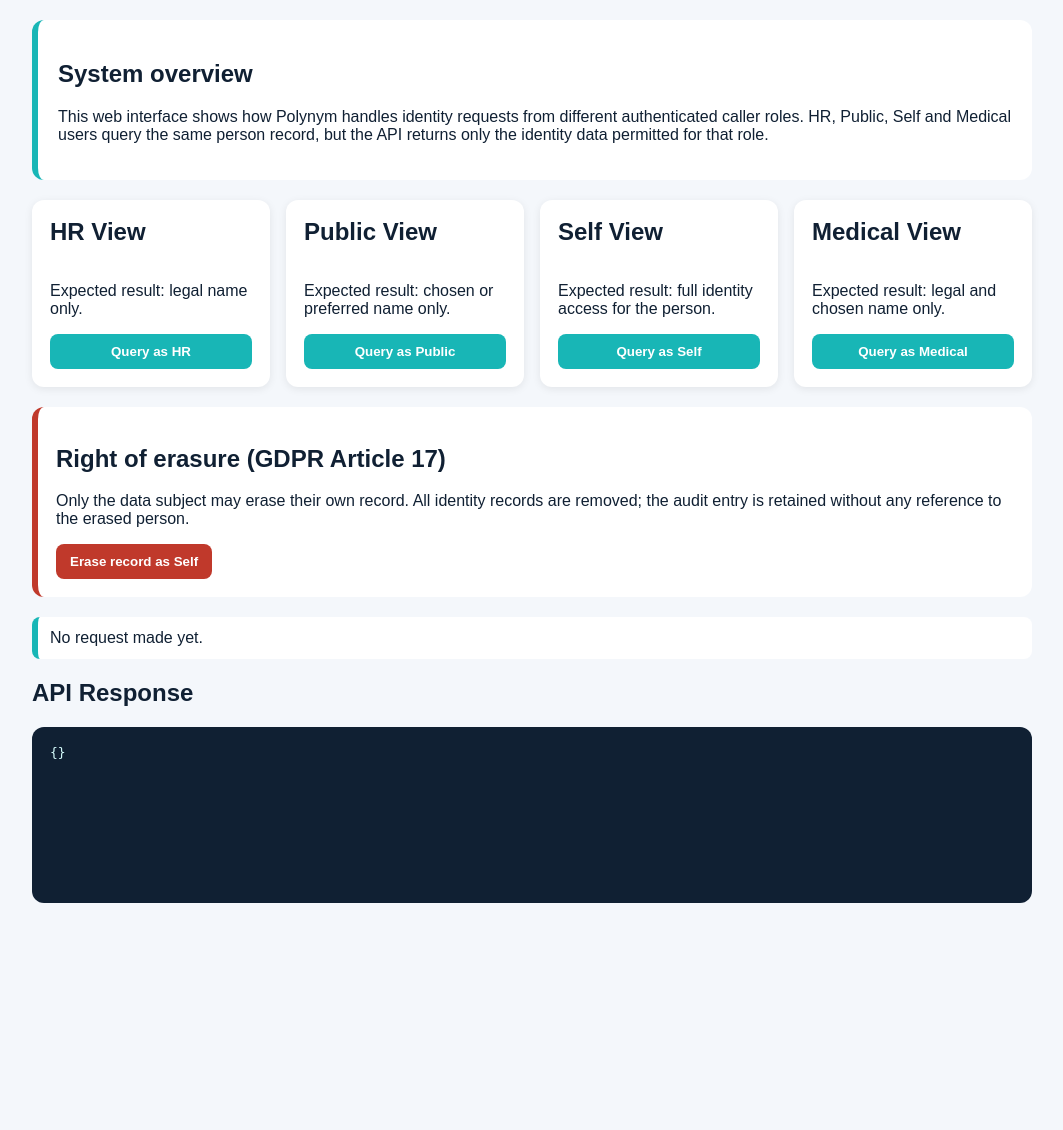
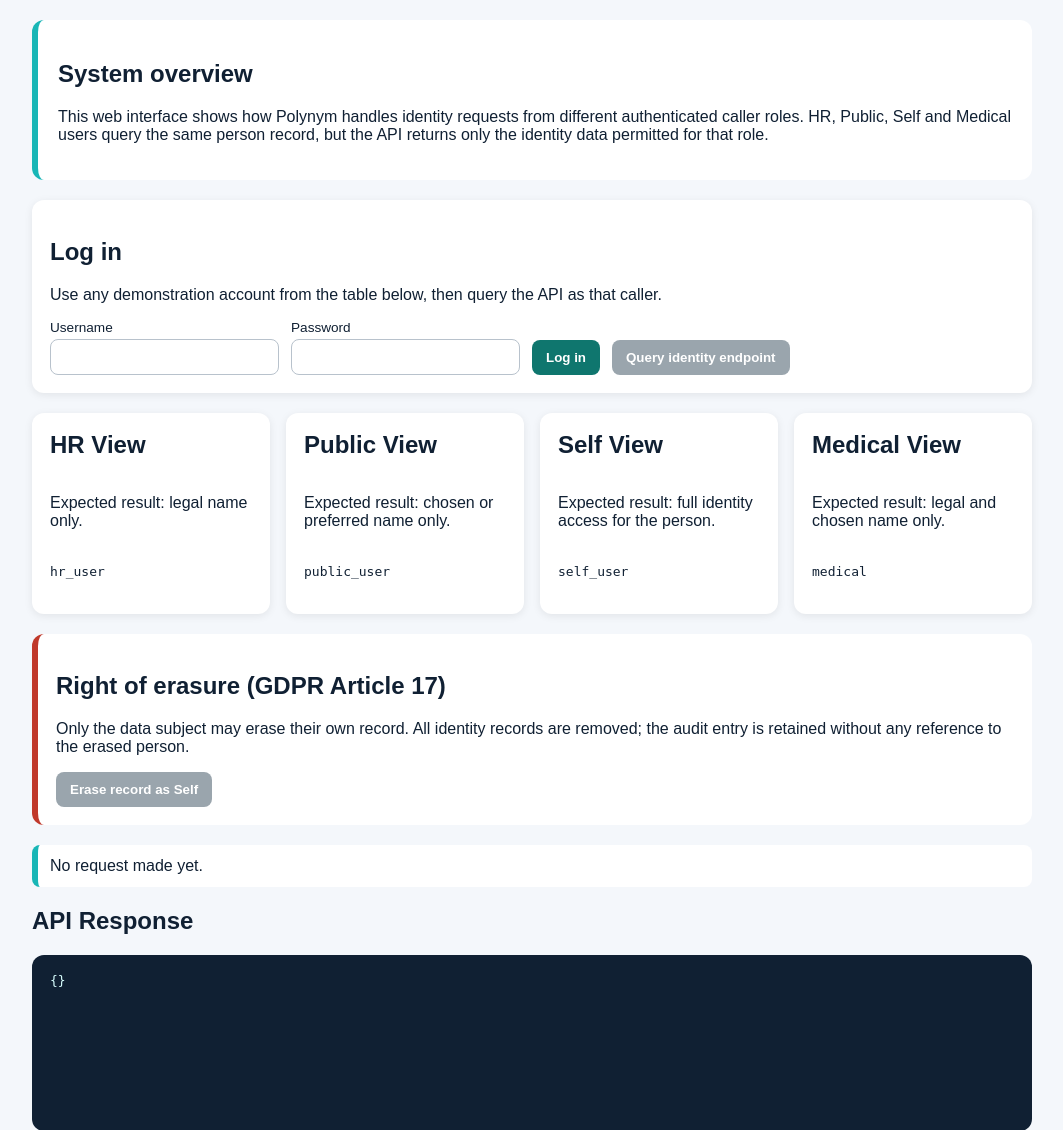
Before and after one commit to polynym/polynym-api, a Django app: page /demo/ in a window 1280 px wide. Shown: the part 192-1322 px from the top of the page, without its empty margins (108-1171 px from the left). Before the commit the page ends 1095 px from the top, so only its background shows below. Run offline with Django 5.2, Linux system fonts and the light colour scheme.

Commit message:
Replace hardcoded demo credentials with a login form; accessibility pass

```diff
--- a/identity/templates/identity/demo.html
+++ b/identity/templates/identity/demo.html
@@ -3,7 +3,7 @@
   <head>
     <meta charset="UTF-8" />
     <meta name="viewport" content="width=device-width, initial-scale=1" />
-    <title>Polynym Identity Management API</title>
+    <title>Polynym</title>
     <style>
       body {
         font-family: Arial, sans-serif;
@@ -59,7 +59,7 @@
       }
 
       button {
-        background: #18b6b6;
+        background: #0f766e;
         border: none;
         color: white;
         padding: 10px 14px;
@@ -69,15 +69,54 @@
       }
 
       button:hover {
-        background: #0f8f8f;
+        background: #0c5f59;
       }
 
       button.danger {
-        background: #c0392b;
+        background: #b02a1d;
       }
 
       button.danger:hover {
-        background: #96281b;
+        background: #8e2117;
+      }
+
+      button:focus-visible,
+      input:focus-visible {
+        outline: 3px solid #0f2b46;
+        outline-offset: 2px;
+      }
+
+      button:disabled {
+        background: #9aa5ad;
+        cursor: not-allowed;
+      }
+
+      .login {
+        background: white;
+        border-radius: 12px;
+        padding: 18px;
+        margin-bottom: 20px;
+        box-shadow: 0 2px 8px rgba(0, 0, 0, 0.08);
+      }
+
+      .login form {
+        display: flex;
+        gap: 12px;
+        flex-wrap: wrap;
+        align-items: end;
+      }
+
+      .login label {
+        display: block;
+        font-size: 0.85rem;
+        margin-bottom: 4px;
+      }
+
+      .login input {
+        padding: 8px 10px;
+        border: 1px solid #b8c2cc;
+        border-radius: 8px;
+        font-size: 1rem;
       }
 
       .erasure {
@@ -126,37 +165,63 @@
         </p>
       </section>
 
+      <section class="login">
+        <h2>Log in</h2>
+        <p>
+          Use any demonstration account from the table below, then query the API
+          as that caller.
+        </p>
+        <form id="login-form">
+          <div>
+            <label for="username">Username</label>
+            <input
+              id="username"
+              name="username"
+              type="text"
+              autocomplete="username"
+              required
+            />
+          </div>
+          <div>
+            <label for="password">Password</label>
+            <input
+              id="password"
+              name="password"
+              type="password"
+              autocomplete="current-password"
+              required
+            />
+          </div>
+          <button type="submit">Log in</button>
+          <button type="button" id="query-btn" disabled>
+            Query identity endpoint
+          </button>
+        </form>
+      </section>
+
       <section class="cards">
         <div class="card">
           <h2>HR View</h2>
           <p>Expected result: legal name only.</p>
-          <button onclick="loginAndFetch('hr_user', 'testpass123')">
-            Query as HR
-          </button>
+          <p><code>hr_user</code></p>
         </div>
 
         <div class="card">
           <h2>Public View</h2>
           <p>Expected result: chosen or preferred name only.</p>
-          <button onclick="loginAndFetch('public_user', 'testpass123')">
-            Query as Public
-          </button>
+          <p><code>public_user</code></p>
         </div>
 
         <div class="card">
           <h2>Self View</h2>
           <p>Expected result: full identity access for the person.</p>
-          <button onclick="loginAndFetch('zoe_self', 'testpass123')">
-            Query as Self
-          </button>
+          <p><code>self_user</code></p>
         </div>
 
         <div class="card">
           <h2>Medical View</h2>
           <p>Expected result: legal and chosen name only.</p>
-          <button onclick="loginAndFetch('medical_user', 'testpass123')">
-            Query as Medical
-          </button>
+          <p><code>medical</code></p>
         </div>
       </section>
 
@@ -167,69 +232,91 @@
           are removed; the audit entry is retained without any reference to the
           erased person.
         </p>
-        <button class="danger" onclick="eraseRecord()">
+        <button class="danger" id="erase-btn" disabled>
           Erase record as Self
         </button>
       </section>
 
-      <section class="status" id="status">No request made yet.</section>
+      <section class="status" id="status" role="status" aria-live="polite">
+        No request made yet.
+      </section>
 
       <h2>API Response</h2>
       <pre id="output">{}</pre>
     </main>
 
     <script>
-      async function loginAndFetch(username, password) {
-        const status = document.getElementById("status");
-        const output = document.getElementById("output");
+      // The access token is held in memory only, never in localStorage,
+      // so it does not outlive the page.
+      let accessToken = null;
+      let currentUser = null;
 
-        status.textContent = "Logging in as " + username + "...";
-        output.textContent = "{}";
+      const statusEl = document.getElementById("status");
+      const outputEl = document.getElementById("output");
+      const queryBtn = document.getElementById("query-btn");
+      const eraseBtn = document.getElementById("erase-btn");
+
+      document
+        .getElementById("login-form")
+        .addEventListener("submit", async (event) => {
+          event.preventDefault();
+
+          const username = document.getElementById("username").value.trim();
+          const password = document.getElementById("password").value;
+
+          statusEl.textContent = "Logging in as " + username + "...";
+          outputEl.textContent = "{}";
 
           try {
-          const tokenResponse = await fetch("/api/token/", {
+            const response = await fetch("/api/token/", {
               method: "POST",
-            headers: {
-              "Content-Type": "application/json",
-            },
-            body: JSON.stringify({
-              username: username,
-              password: password,
-            }),
+              headers: { "Content-Type": "application/json" },
+              body: JSON.stringify({ username, password }),
             });
 
-          if (!tokenResponse.ok) {
-            throw new Error("Token request failed: " + tokenResponse.status);
+            if (!response.ok) {
+              throw new Error("Login failed: HTTP " + response.status);
             }
 
-          const tokenData = await tokenResponse.json();
-          const accessToken = tokenData.access;
+            const data = await response.json();
+            accessToken = data.access;
+            currentUser = username;
 
-          status.textContent = "Token received. Querying identity endpoint...";
+            queryBtn.disabled = false;
+            eraseBtn.disabled = false;
 
-          const identityResponse = await fetch("/api/persons/1/identity/", {
-            method: "GET",
-            headers: {
-              Authorization: "Bearer " + accessToken,
-            },
+            statusEl.textContent =
+              "Logged in as " + username + ". Token held in memory.";
+          } catch (error) {
+            accessToken = null;
+            currentUser = null;
+            queryBtn.disabled = true;
+            eraseBtn.disabled = true;
+            statusEl.textContent = "Error: " + error.message;
+          }
         });
 
-          const identityData = await identityResponse.json();
+      queryBtn.addEventListener("click", async () => {
+        statusEl.textContent =
+          "Querying identity endpoint as " + currentUser + "...";
+        outputEl.textContent = "{}";
 
-          status.textContent =
-            "Request complete. HTTP status: " + identityResponse.status;
+        try {
+          const response = await fetch("/api/persons/1/identity/", {
+            headers: { Authorization: "Bearer " + accessToken },
+          });
 
-          output.textContent = JSON.stringify(identityData, null, 2);
+          const data = await response.json();
+
+          statusEl.textContent =
+            "Request complete. HTTP status: " + response.status;
+          outputEl.textContent = JSON.stringify(data, null, 2);
         } catch (error) {
-          status.textContent = "Error: " + error.message;
-          output.textContent = "{}";
+          statusEl.textContent = "Error: " + error.message;
         }
-      }
+      });
 
-      async function eraseRecord() {
-        const status = document.getElementById("status");
-        const output = document.getElementById("output");
-
+      eraseBtn.addEventListener("click", async () => {
         const confirmed = confirm(
           "This permanently deletes the seeded person record. " +
             "Run 'python manage.py seed_demo' to recreate it. Continue?",
@@ -239,53 +326,31 @@
           return;
         }
 
-        status.textContent = "Authenticating as the data subject...";
-        output.textContent = "{}";
+        statusEl.textContent = "Requesting erasure as " + currentUser + "...";
+        outputEl.textContent = "{}";
 
         try {
-          const tokenResponse = await fetch("/api/token/", {
-            method: "POST",
-            headers: {
-              "Content-Type": "application/json",
-            },
-            body: JSON.stringify({
-              username: "zoe_self",
-              password: "testpass123",
-            }),
+          const response = await fetch("/api/persons/1/", {
+            method: "DELETE",
+            headers: { Authorization: "Bearer " + accessToken },
           });
 
-          if (!tokenResponse.ok) {
-            throw new Error("Token request failed: " + tokenResponse.status);
-          }
+          statusEl.textContent =
+            "Erasure request complete. HTTP status: " + response.status;
 
-          const tokenData = await tokenResponse.json();
-
-          status.textContent = "Token received. Requesting erasure...";
-
-          const eraseResponse = await fetch("/api/persons/1/", {
-            method: "DELETE",
-            headers: {
-              Authorization: "Bearer " + tokenData.access,
-            },
-          });
-
-          status.textContent =
-            "Erasure request complete. HTTP status: " + eraseResponse.status;
-
-          if (eraseResponse.status === 204) {
-            output.textContent =
+          if (response.status === 204) {
+            outputEl.textContent =
               "204 No Content\n\nThe person record and all associated " +
               "identity records have been deleted.\nQuerying any role now " +
               "returns HTTP 404.";
           } else {
-            const body = await eraseResponse.json();
-            output.textContent = JSON.stringify(body, null, 2);
+            const body = await response.json();
+            outputEl.textContent = JSON.stringify(body, null, 2);
           }
         } catch (error) {
-          status.textContent = "Error: " + error.message;
-          output.textContent = "{}";
+          statusEl.textContent = "Error: " + error.message;
         }
-      }
+      });
     </script>
   </body>
 </html>
```
Lines whose indentation alone changed are shown as unchanged.
